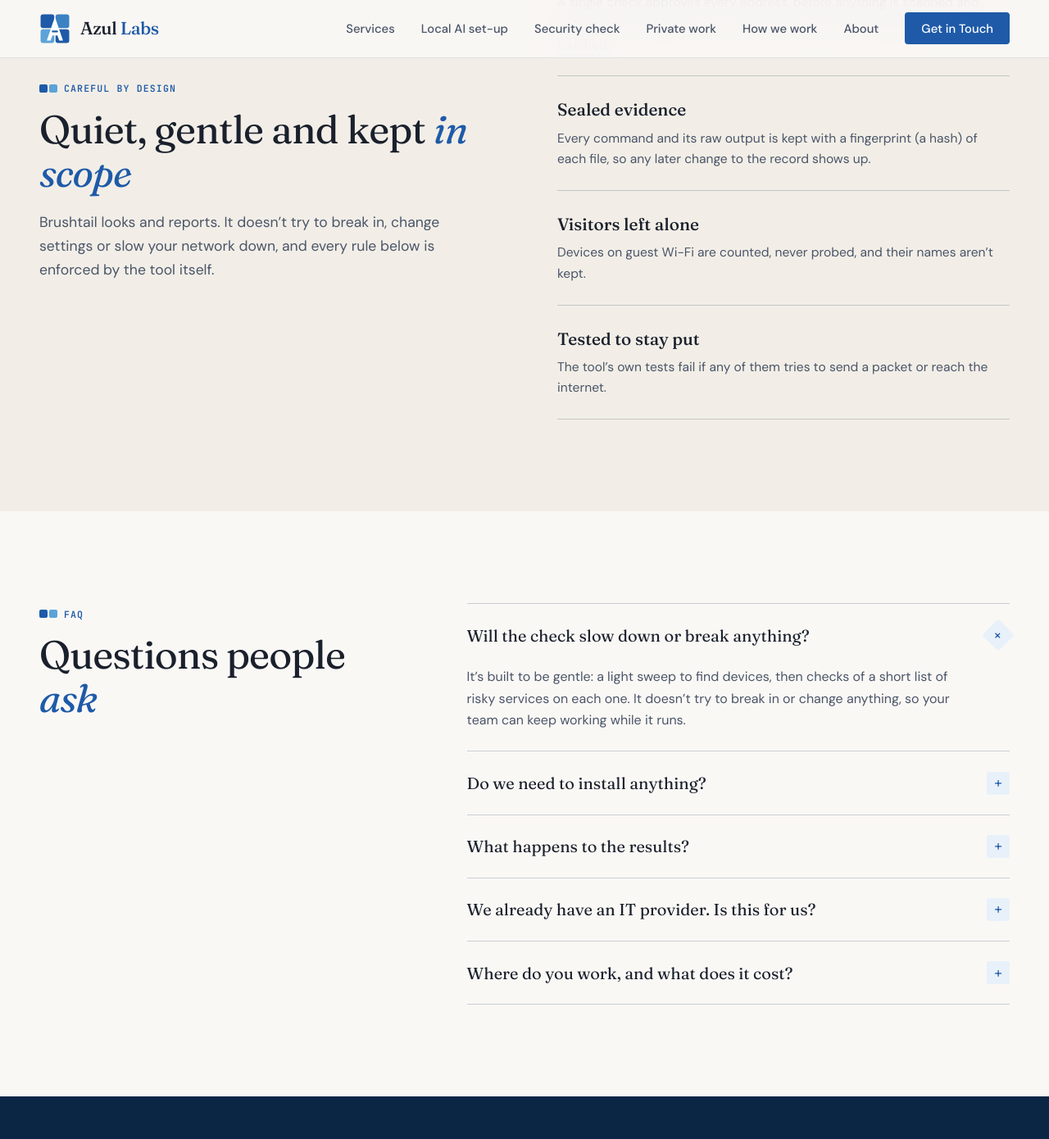
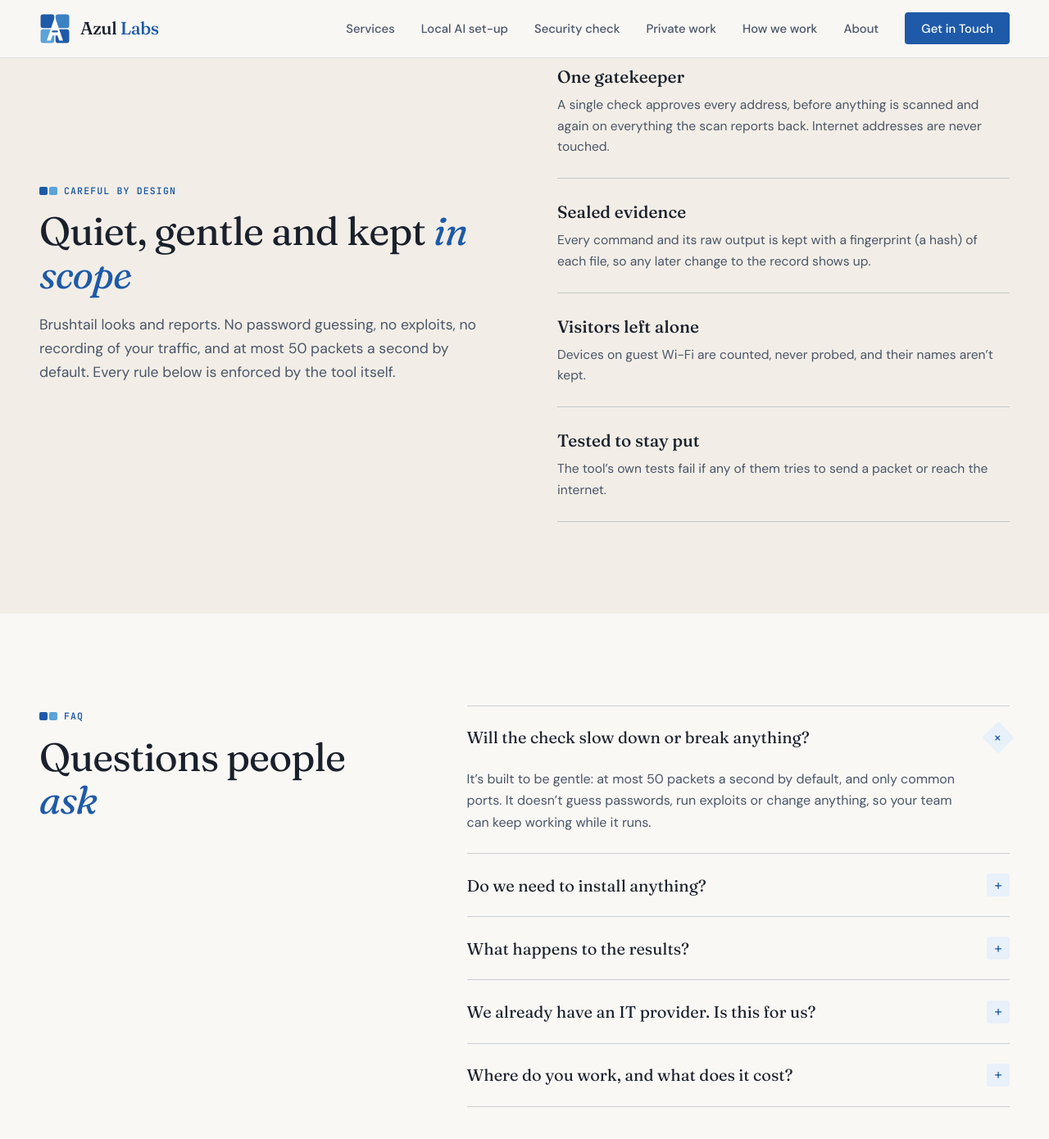
Before and after one commit to leo-dcfa/azl, a Jekyll site: the page built from brushtail.html, in a window 1280 px wide and 1400 px high, scrolled down 3542 px. Shown: the top 1390 px of the window at 82% size. Built offline with Jekyll 4.4.1, drawn with Linux system fonts in a browser that asks for light colours; some of the changed text lies outside the part shown.

Commit message:
Brushtail page: match the tool's README
The real command is brushtail run; add the Wi-Fi encryption, guest isolation
and router admin checks, the 50 packets a second limit, no password guessing
or exploits, and purge after the client accepts the report.

```diff
--- a/brushtail.html
+++ b/brushtail.html
@@ -28,7 +28,7 @@ permalink: /brushtail/
                     <span class="eval-card-title">brushtail</span>
                 </div>
                 <div class="eval-card-body">
-                    <p class="eval-cmd"><span class="prompt">$</span> brushtail scan <span class="flag">--scope</span> office.scope</p>
+                    <p class="eval-cmd"><span class="prompt">$</span> brushtail run seaside-physio <span class="flag">--open</span></p>
                     <p class="eval-reply">Signed by the practice manager · staff Wi-Fi · today, 9 am to 5 pm</p>
                     <ul class="eval-rows">
                         <li style="--score: 100%"><span class="eval-ok">✓</span><span class="eval-name">devices found</span><span class="eval-meter"><span></span></span><span class="eval-score">23</span></li>
@@ -115,9 +115,11 @@ permalink: /brushtail/
             </article>
             <article class="service-card">
                 <div class="service-head"><span class="service-num">04</span></div>
-                <h3>Guest Wi-Fi</h3>
-                <p>We test whether your guest Wi-Fi can reach your staff network. Visitors’ phones and laptops on it are counted and never probed, and their names aren’t stored.</p>
+                <h3>Your Wi-Fi</h3>
+                <p>We check that each network uses current encryption, that guests can’t reach your staff computers, each other’s devices or the router’s admin page. Visitors’ phones and laptops are counted and never probed, and their names aren’t stored.</p>
                 <div class="service-tags">
+                    <span class="service-tag">Encryption</span>
+                    <span class="service-tag">Guest isolation</span>
                     <span class="service-tag">Network separation</span>
                 </div>
             </article>
@@ -175,7 +177,7 @@ permalink: /brushtail/
             <li class="step">
                 <p class="step-tag">After the visit</p>
                 <h3>6. Re-test</h3>
-                <p>We check again and show you what’s fixed, what’s still open and anything new.</p>
+                <p>We check again and show you what’s fixed, what’s still open and anything new. Once you’ve accepted the report, we delete the raw scan data and keep only the report, the findings and their fingerprints.</p>
             </li>
         </ol>
     </div>
@@ -187,7 +189,7 @@ permalink: /brushtail/
         <div class="own-copy">
             <p class="section-label">Careful by design</p>
             <h2>Quiet, gentle and kept <em>in scope</em></h2>
-            <p>Brushtail looks and reports. It doesn’t try to break in, change settings or slow your network down, and every rule below is enforced by the tool itself.</p>
+            <p>Brushtail looks and reports. No password guessing, no exploits, no recording of your traffic, and at most 50 packets a second by default. Every rule below is enforced by the tool itself.</p>
         </div>
         <ul class="own-points">
             <li class="own-point">
@@ -220,7 +222,7 @@ permalink: /brushtail/
         <div class="faq-list">
             <details class="faq-item" open>
                 <summary>Will the check slow down or break anything?</summary>
-                <p>It’s built to be gentle: a light sweep to find devices, then checks of a short list of risky services on each one. It doesn’t try to break in or change anything, so your team can keep working while it runs.</p>
+                <p>It’s built to be gentle: at most 50 packets a second by default, and only common ports. It doesn’t guess passwords, run exploits or change anything, so your team can keep working while it runs.</p>
             </details>
             <details class="faq-item">
                 <summary>Do we need to install anything?</summary>
@@ -278,7 +280,7 @@ permalink: /brushtail/
     "@context": "https://schema.org",
     "@type": "FAQPage",
     "mainEntity": [
-        { "@type": "Question", "name": "Will the check slow down or break anything?", "acceptedAnswer": { "@type": "Answer", "text": "It is built to be gentle: a light sweep to find devices, then checks of a short list of risky services on each one. It does not try to break in or change anything, so the team can keep working while it runs." } },
+        { "@type": "Question", "name": "Will the check slow down or break anything?", "acceptedAnswer": { "@type": "Answer", "text": "It is built to be gentle: at most 50 packets a second by default, and only common ports. It does not guess passwords, run exploits or change anything, so the team can keep working while it runs." } },
         { "@type": "Question", "name": "Do we need to install anything?", "acceptedAnswer": { "@type": "Answer", "text": "No. Azul Labs brings its own laptop and joins the network for the visit. Nothing is installed on the client's computers." } },
         { "@type": "Question", "name": "What happens to the results?", "acceptedAnswer": { "@type": "Answer", "text": "The report and the sealed evidence belong to the client. The only thing that leaves the office during the check is a lookup of product names and version numbers against public vulnerability lists, which carries nothing about the business." } },
         { "@type": "Question", "name": "We already have an IT provider. Is this for us?", "acceptedAnswer": { "@type": "Answer", "text": "Yes. The report is written so an IT provider can act on it straight away, and Azul Labs is happy to go through the findings with them." } },
--- a/llms.txt
+++ b/llms.txt
@@ -17,7 +17,7 @@ Azul Labs is named for azulejos, the glazed tiles of Portugal and Brazil. One ti
 
 - [Azul Labs home](https://azl.au/): services, how Azul Labs works, FAQ and contact details.
 - [Local AI set-up](https://azl.au/local/): Azul Labs sources, configures and installs private AI hardware at a client's office, loaded with open-weight models and local agents. Options are a cluster of one to four NVIDIA DGX Sparks (128 to 512 GB), a Mac Studio (96, 256 or 512 GB), a MacBook Pro M5 Max (48, 64 or 128 GB) or an RTX Spark laptop (64 or 128 GB). Sizes are named Starter, Max, Max+ and Ultra. Fixed price per size, quoted up front; email hello@azl.au for a quote.
-- [Brushtail security check](https://azl.au/brushtail/): an on-site network security check for small businesses on the Sunshine Coast, run by Azul Labs with its own tool, Brushtail, under a signed scope (who authorised it, the hours, the networks). It finds the devices on the network, checks for risky services (Remote Desktop, Telnet, file sharing, databases, cameras, printers), matches software versions against NVD, CISA KEV and EPSS, tests whether guest Wi-Fi reaches the staff network (guest devices are counted, never probed), checks the router for UPnP, and delivers a plain-English offline HTML and PDF report with sealed evidence. A re-test shows what was fixed. Email hello@azl.au for a quote.
+- [Brushtail security check](https://azl.au/brushtail/): an on-site network security check for small businesses on the Sunshine Coast, run by Azul Labs with its own tool, Brushtail, under a signed scope (who authorised it, the hours, the networks). It finds the devices on the network, checks for risky services (Remote Desktop, Telnet, file sharing, databases, cameras, printers), matches software versions against NVD, CISA KEV and EPSS, checks Wi-Fi encryption, tests whether guests can reach the staff network, each other or the router's admin page (guest devices are counted, never probed), checks the router for UPnP, and delivers a plain-English offline HTML and PDF report with sealed evidence. It is gentle (at most 50 packets a second by default, no password guessing, no exploits). A re-test shows what was fixed. Email hello@azl.au for a quote.
 - [Forcebench](https://forcebench.ai/): an open benchmark of AI models on real Salesforce work (Apex, Flow, LWC, SOQL), maintained by Leo Alves and run by Azul Labs Pty Ltd. It ranks hosted and local models, with cost and speed.
 - [Forcebench private evaluations](https://forcebench.ai/private-evaluations/): fixed-fee evaluations of AI models on a company's own Salesforce work.
 - [Perpetually Incomplete](https://garden.azl.au/): Leo's digital garden of working notes on AI research, local models, fine-tuning, neuroscience and maths.
```
Also changed, not shown: other parts of brushtail.html (+2 -2 lines).
